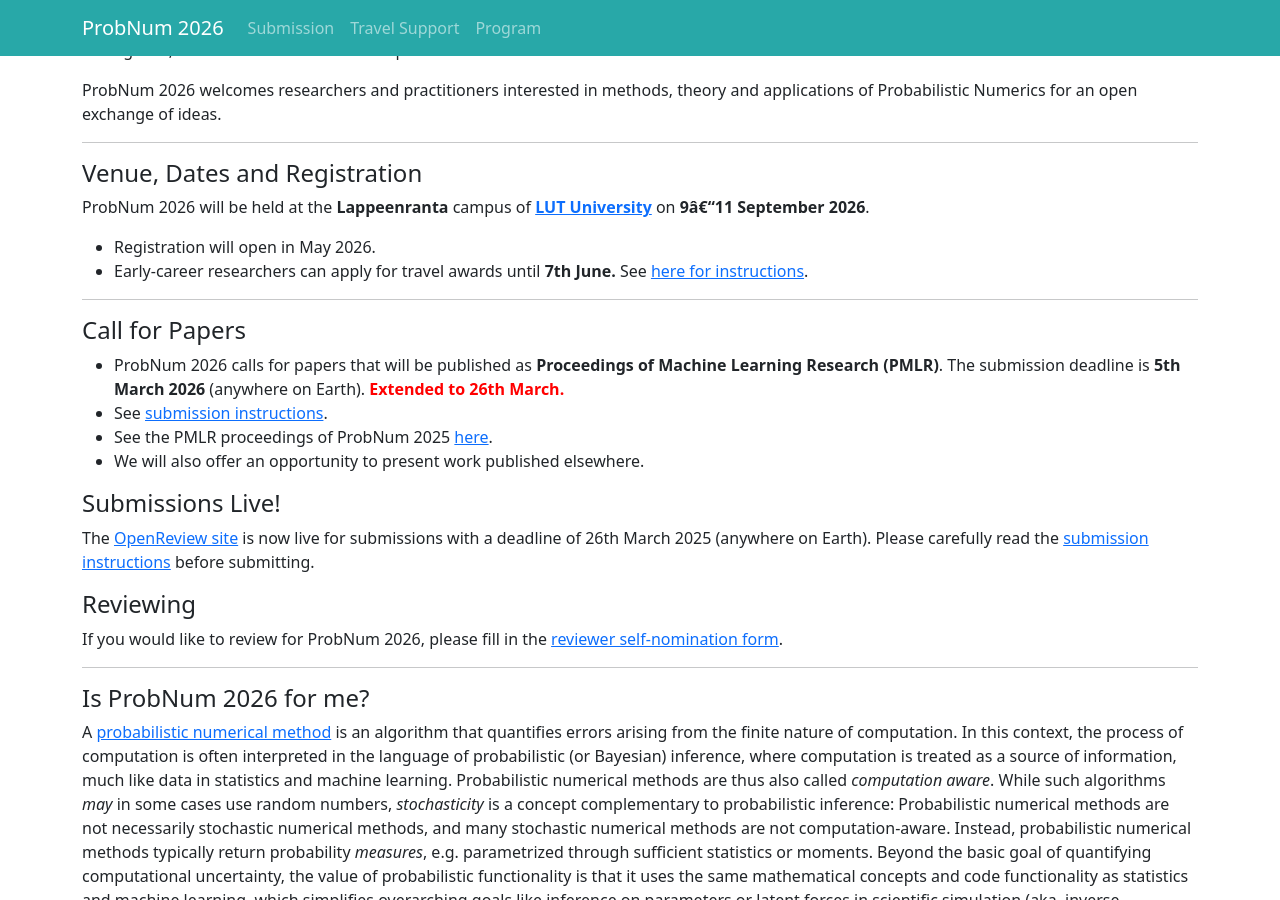
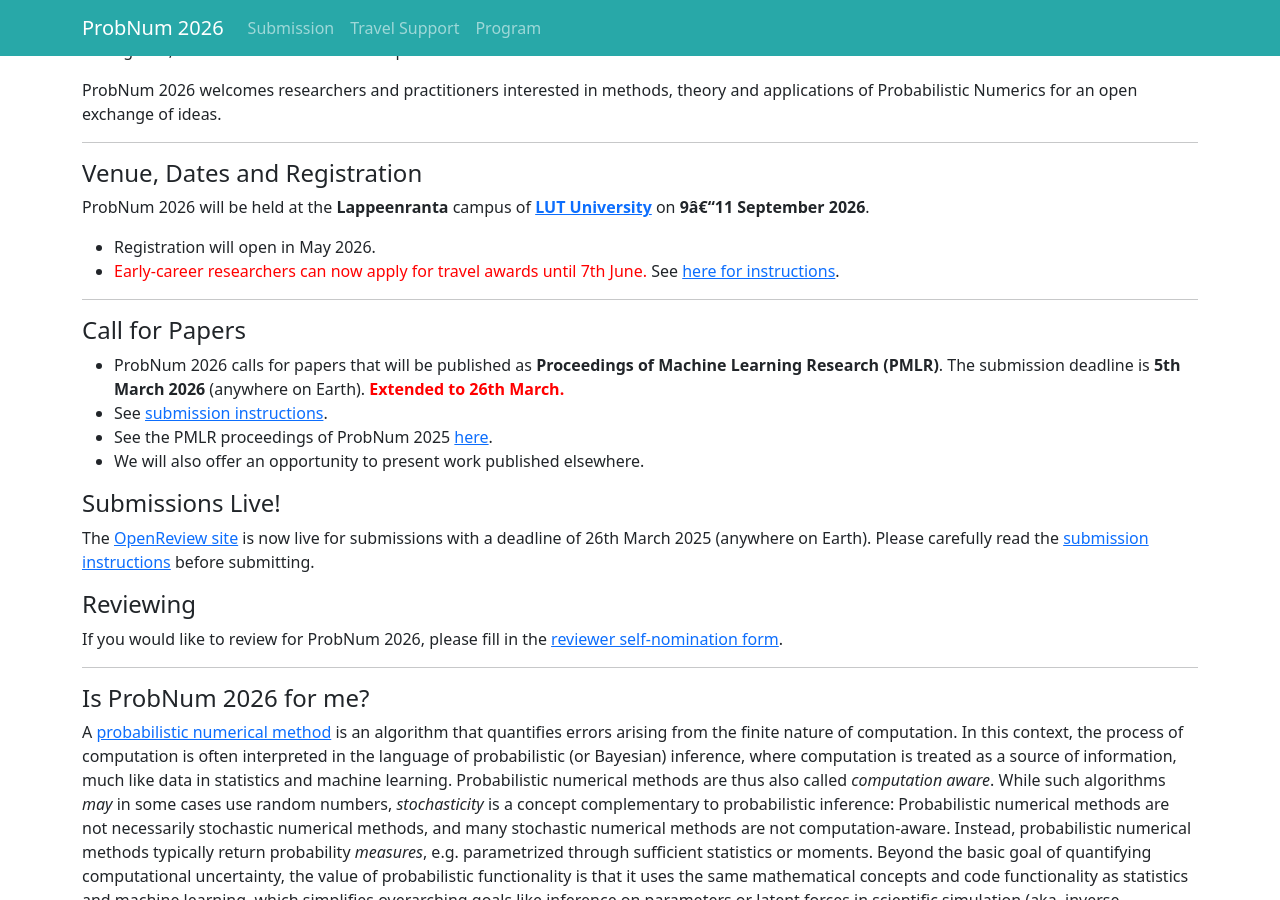
Before and after one commit to probnum2026/probnum2026.github.io, a Jekyll site: the page built from index.md, in a window 1280 px wide and 900 px high, scrolled down 538 px. Built offline with Jekyll 4.4.1, drawn with Linux system fonts in a browser that asks for light colours; nearby versions of some CDN libraries.

Commit message:
red texet

```diff
--- a/index.md
+++ b/index.md
@@ -17,7 +17,7 @@ ProbNum 2026 welcomes researchers and practitioners interested in methods, theor
 ProbNum 2026 will be held at the **Lappeenranta** campus of **[LUT University](https://www.lut.fi/en)** on **9&ndash;11 September 2026**.
 
 - Registration will open in May 2026.
-- Early-career researchers can apply for travel awards until **7th June.** See [here for instructions](/support).
+- <span style="color:red">Early-career researchers can now apply for travel awards until 7th June.</span> See [here for instructions](/support).
 
 ---
 
```
Also changed, not shown: support.md (+1 -1 lines).
